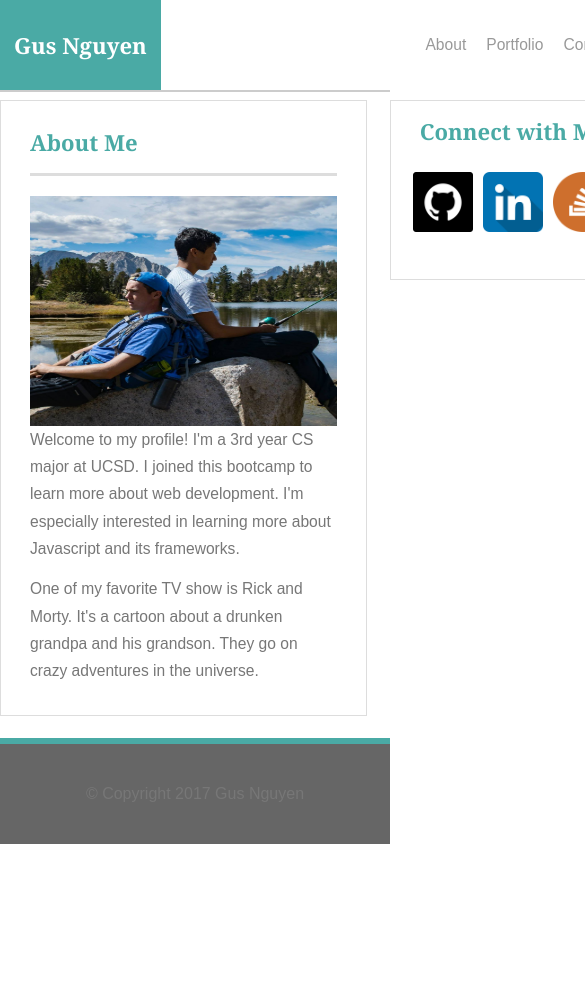
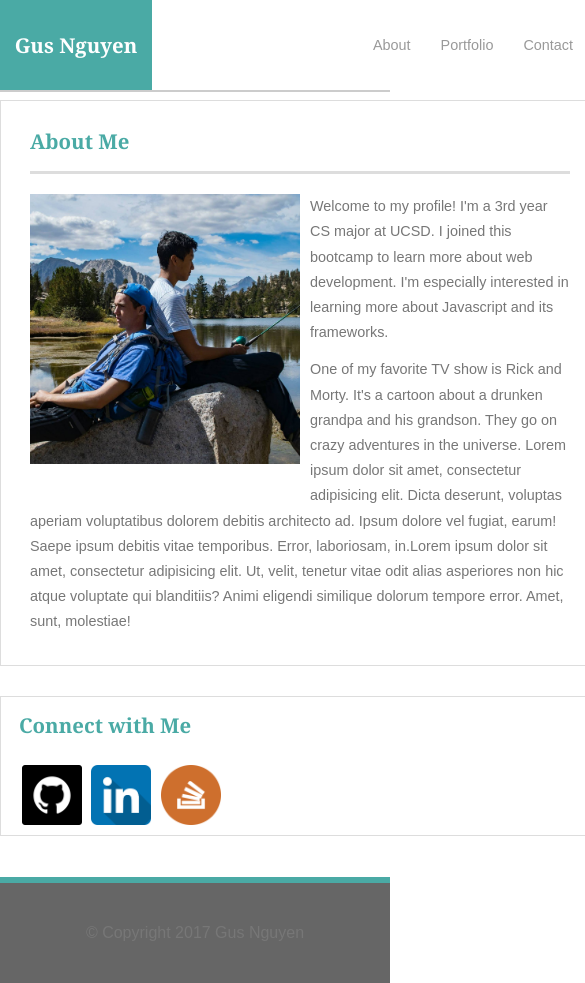
Before and after one commit to nguyenhachuy/Responsive-Portfolio, a plain HTML site: page index.html in a window 390 px wide. Shown: the top 983 px of the page, 585 px wide, since content can reach past the window. Before the commit the page ends 844 px from the top, so only its background shows below. Drawn offline with Linux system fonts and the light colour scheme.

Commit message:
2nd form

```diff
--- a/assets/css/style-contact.css
+++ b/assets/css/style-contact.css
@@ -10,7 +10,6 @@
 	width: 100%;
 	margin: 10px 0px 10px 0px;
 	height: 200px;
-
  }
 
  #submit {
@@ -26,4 +25,5 @@
 
 .contact-form {
  	font-size: 120%;
+ 	line-height: 1.5em;
  }
--- a/assets/css/style-index.css
+++ b/assets/css/style-index.css
@@ -133,7 +133,7 @@ body {
 /* Media queries */
 @media (max-width: 980px) {
 	.wrapper {
-		width: 640px;
+		width: 700px;
 		font-size: 13px;
 	}
 
@@ -142,7 +142,7 @@ body {
 	}
 
 	#main-content {
-		width: 48%;
+		width: 50%;
 	}
 
 	#sidebar {
@@ -153,8 +153,45 @@ body {
 	    display:inline-block;
 	    width:100%;
 	    height: 230px;
+	    margin-bottom: 20px;
 	}
 	.header-font {
 		font-size: 1.7em;
 	}
+	.navigation-bar {
+		margin: 0px 15px 0px 15px;
+	}
 }
+
+@media (max-width: 768px) {
+
+	#main-content, #sidebar {
+		box-sizing: border-box;
+	}
+	.wrapper {
+		width: 600px;
+		font-size: 12px;
+	}
+
+	#name {
+		padding: 0 10px 0 10px;
+	}
+
+	#main-content {
+		width: 100%;
+	}
+
+	#sidebar {
+		width: 100%;
+		margin: 5% 0;
+	}
+
+	#profile-pic {
+		width: 50%;
+		height: 40%;
+	}
+
+	#connect {
+		text-align: left;
+	}
+}
--- a/index.html
+++ b/index.html
@@ -35,7 +35,7 @@
 
 				<p class="bio">Welcome to my profile! I'm a 3rd year CS major at UCSD. I joined this bootcamp to learn more about web development. I'm especially interested in learning more about Javascript and its frameworks.</p>
 				<br>
-				<p class="bio">One of my favorite TV show is Rick and Morty. It's a cartoon about a drunken grandpa and his grandson. They go on crazy adventures in the universe.</p>
+				<p class="bio">One of my favorite TV show is Rick and Morty. It's a cartoon about a drunken grandpa and his grandson. They go on crazy adventures in the universe. Lorem ipsum dolor sit amet, consectetur adipisicing elit. Dicta deserunt, voluptas aperiam voluptatibus dolorem debitis architecto ad. Ipsum dolore vel fugiat, earum! Saepe ipsum debitis vitae temporibus. Error, laboriosam, in.Lorem ipsum dolor sit amet, consectetur adipisicing elit. Ut, velit, tenetur vitae odit alias asperiores non hic atque voluptate qui blanditiis? Animi eligendi similique dolorum tempore error. Amet, sunt, molestiae!</p>
 			</div>
 			<div id="sidebar">
 				<h2 id="connect" class="header-font"> Connect with Me</h2>
```
Also changed, not shown: assets/css/style-portfolio.css (+10 -1 lines), contact.html (+2 -0 lines).
